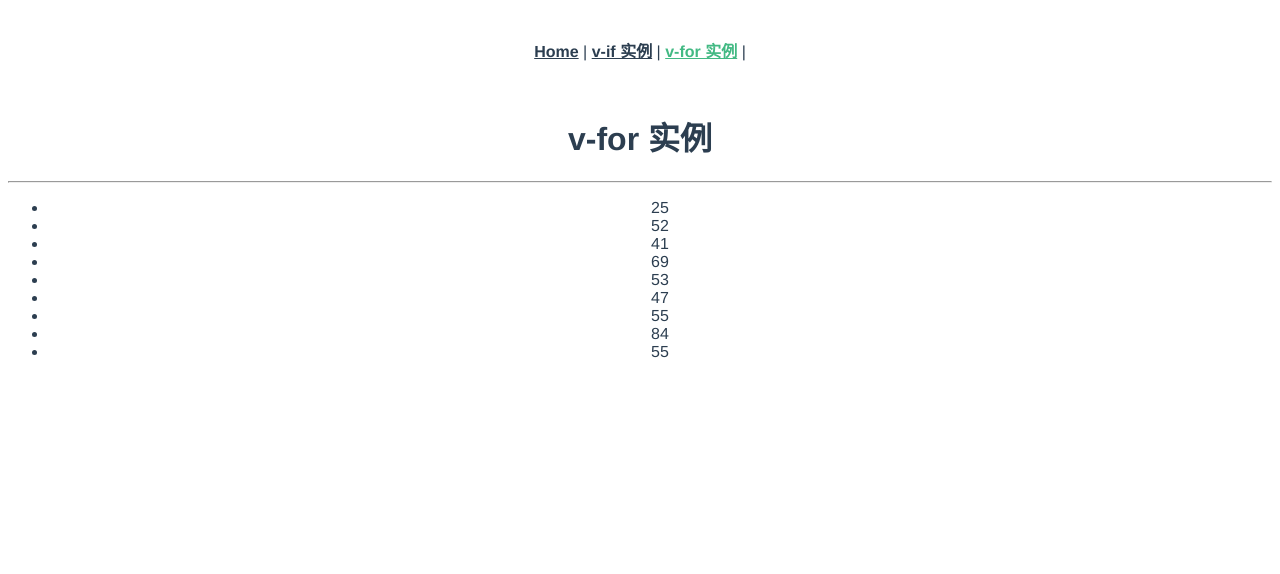
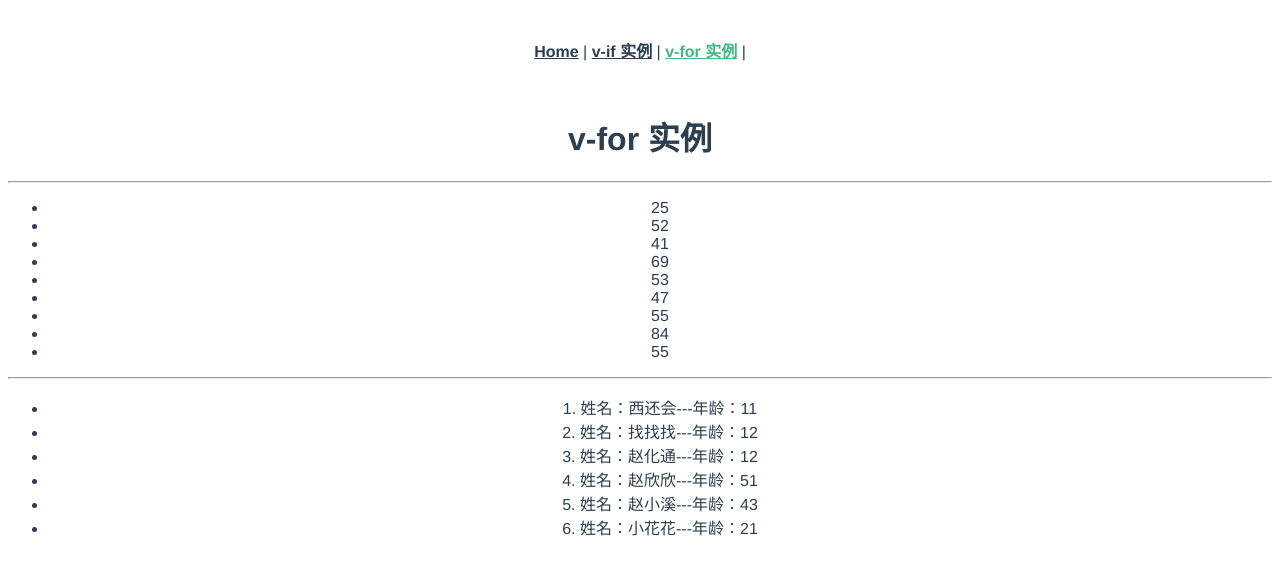
Before and after one commit to zhaoxin311/html5-css3-example, a Vue app: page /v-for in a window 1280 px wide. Shown: the top 574 px of the page. Built offline with nearby package versions, Linux system fonts and the light colour scheme.

Commit message:
v-for 循环还有点小问题

```diff
--- a/src/views/example/v-for.vue
+++ b/src/views/example/v-for.vue
@@ -8,6 +8,13 @@
                 {{item}}
             </li>
         </ul>
+        <hr>
+        <ul>
+            <li v-for="(student ,index) in students" :key="index">
+               {{index+1}}. 姓名：{{student.name}}---年龄：{{student.age}}
+
+            </li>
+        </ul>
     </div>
   </div>
 </template>
@@ -16,8 +23,21 @@ export default {
   name: "app",
   data() {
     return {
-     items:[25,52,41,69,53,47,55,84,55]
+     items:[25,52,41,69,53,47,55,84,55],
+     students :[
+         {name:'西还会',age:11},
+         {name:'找找找',age:12},
+         {name:'赵化通',age:12},
+         {name:'赵欣欣',age:51},
+         {name:'赵小溪',age:43},
+         {name:'小花花',age:21},
+     ]
     };
   },
+  computed:{
+    // sortItems:function(){
+    //       return this.items.sort();
+    // }
+}
 };
 </script>
```
